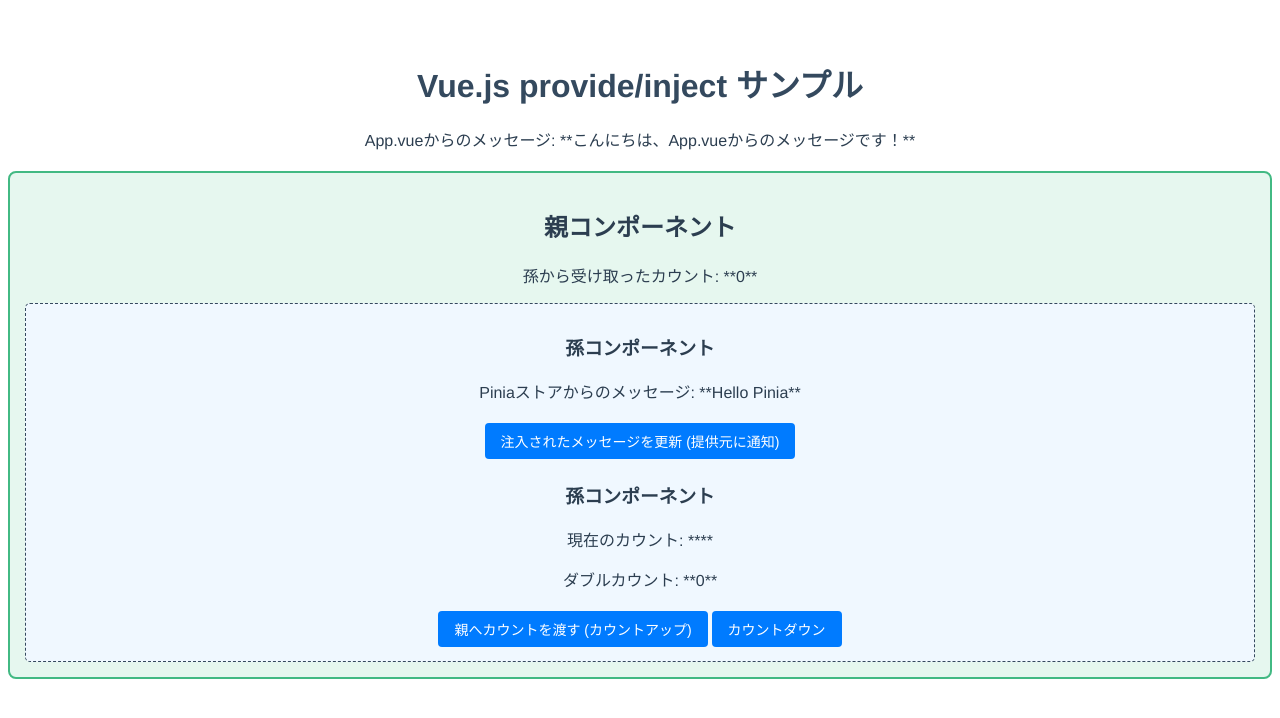
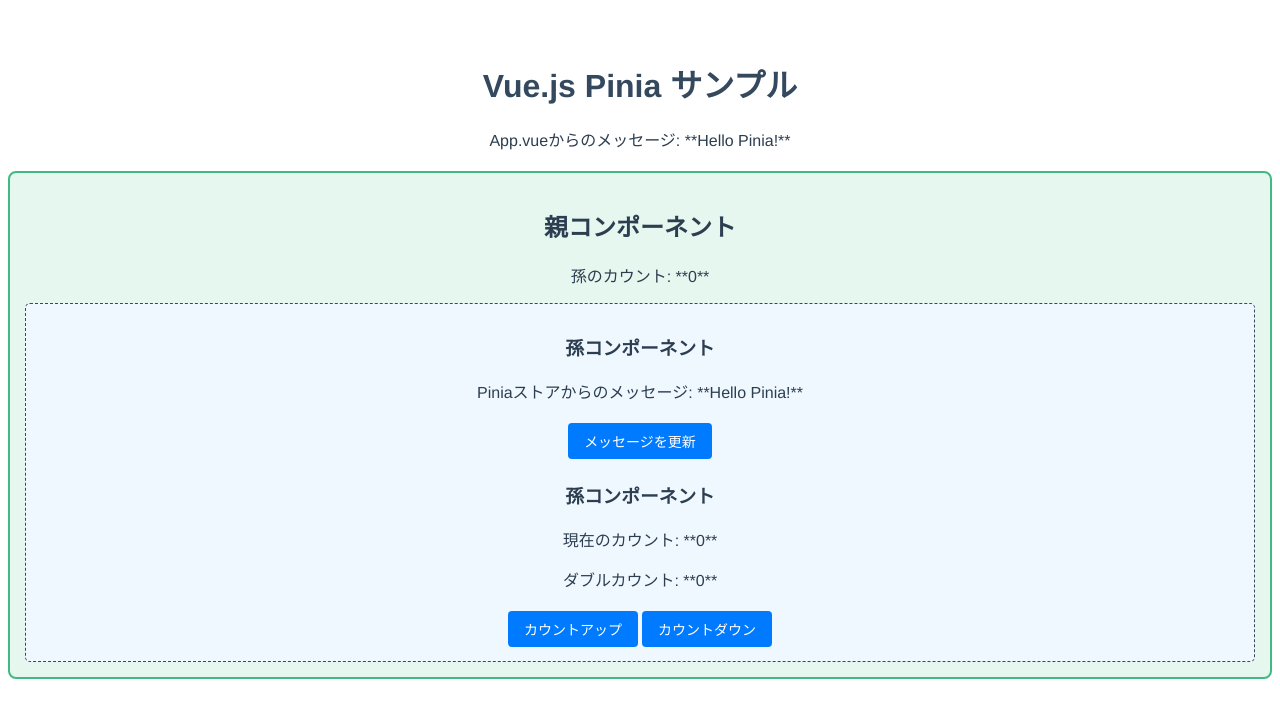
Before and after one commit to TerraNita/my-vue-app-20250728, a Vue app: page / in a window 1280 px wide. Shown: the top 718 px of the page. Built offline with nearby package versions, Linux system fonts and the light colour scheme.

Commit message:
App.vue、ParentComponent.vue、GrandchildComponent.vueを更新し、Piniaストアを使用して状態管理を実装。コンポーネント間のデータフローを改善し、不要なコードを削除。storeのカウントとメッセージを表示するように修正。

```diff
--- a/src/App.vue
+++ b/src/App.vue
@@ -1,29 +1,16 @@
-<!-- src/App.vue -->
 <template>
   <div id="app">
-    <h1>Vue.js provide/inject サンプル</h1>
-    <p>App.vueからのメッセージ: **{{ appMessage }}**</p>
-
+    <h1>Vue.js Pinia サンプル</h1>
+    <p>App.vueからのメッセージ: **{{ store.message }}**</p>
     <ParentComponent />
   </div>
 </template>
 
 <script setup>
-import { ref, provide } from 'vue';
 import ParentComponent from './components/ParentComponent.vue';
+import { useStore } from './store'; // Piniaストアをインポート
 
-const appMessage = ref('こんにちは、App.vueからのメッセージです！');
-
-// provideを使って 'appMessageKey' というキーで appMessage を提供
-// refオブジェクトをそのまま提供することで、孫コンポーネントで参照が維持され、
-// App.vueのappMessageが更新されると、孫コンポーネントの表示も自動的に更新されます。
-provide('appMessageKey', appMessage);
-
-// 孫コンポーネントからメッセージを更新するための関数も提供
-const updateAppMessage = (newMessage) => {
-  appMessage.value = newMessage;
-};
-provide('updateAppMessageKey', updateAppMessage);
+const store = useStore();
 </script>
 
 <style>
--- a/src/components/GrandchildComponent.vue
+++ b/src/components/GrandchildComponent.vue
@@ -3,48 +3,45 @@
     <h3>孫コンポーネント</h3>
     <p>Piniaストアからのメッセージ: **{{ store.message }}**</p>
 
-    <button @click="changeInjectedMessage">注入されたメッセージを更新 (提供元に通知)</button>
+    <button @click="updateMessage">メッセージを更新</button>
 
     <h3>孫コンポーネント</h3>
     <p>現在のカウント: **{{ store.counter }}**</p>
     <p>ダブルカウント: **{{ store.doubleCount }}**</p>
-    <button @click="handleIncrement">親へカウントを渡す (カウントアップ)</button>
+    <button @click="handleIncrement">カウントアップ</button>
     <button @click="handleDecrement">カウントダウン</button>
   </div>
 </template>
 
 <script setup>
-import { defineEmits, watch } from 'vue'; // defineEmitsとwatchをインポート
-import { useStore } from '../store'; // Piniaストアをインポート
+import { defineEmits, watch } from 'vue';
+import { useStore } from '../store';
 
-// Piniaストアを利用
 const store = useStore();
 
-// 親コンポーネントへイベントを発行するためのemitsを定義
 const emit = defineEmits(['increment']);
 
-// カウント値の変更をリアルタイムで親に通知
 watch(() => store.counter, (newCount) => {
   emit('increment', newCount);
 });
 
-// カウントアップボタンのハンドラ
 const handleIncrement = () => {
   store.increment();
 };
 
-// カウントダウンボタンのハンドラ
+// handleDecrementでdecrementアクションを呼び出すように修正
 const handleDecrement = () => {
-  store.counter--;
+  store.decrement();
 };
 
-const changeInjectedMessage = () => {
+const updateMessage = () => {
     const newMessage = '孫からPiniaストアを更新！ (' + new Date().toLocaleTimeString() + ')';
     store.setMessage(newMessage);
 };
 </script>
 
 <style scoped>
+/* スタイルは変更なし */
 .grandchild-component {
   border: 1px dashed #35495e;
   padding: 10px;
--- a/src/components/ParentComponent.vue
+++ b/src/components/ParentComponent.vue
@@ -1,24 +1,16 @@
-<!-- src/components/ParentComponent.vue -->
 <template>
   <div class="parent-component">
     <h2>親コンポーネント</h2>
-      <p>孫から受け取ったカウント: **{{ receivedCountFromGrandchild }}**</p>
-      <GrandchildComponent @increment="handleGrandchildCount" />
+    <p>孫のカウント: **{{ store.counter }}**</p>
+    <GrandchildComponent />
   </div>
 </template>
 
 <script setup>
-  import { ref } from 'vue';
 import GrandchildComponent from './GrandchildComponent.vue';
+import { useStore } from '../store'; // Piniaストアをインポート
 
-  // 孫コンポーネントから受け取ったカウントを保持するリアクティブな変数
-  const receivedCountFromGrandchild = ref(0);
-
-  // GrandchildComponent から 'increment' イベントを受け取った時のハンドラ
-  const handleGrandchildCount = (count) => {
-    console.log('親コンポーネントで孫からのカウントを受信:', count);
-    receivedCountFromGrandchild.value = count;
-  };
+const store = useStore();
 </script>
 
 <style scoped>
--- a/src/main.js
+++ b/src/main.js
@@ -2,8 +2,10 @@
 import { createPinia } from 'pinia'
 import App from './App.vue'
 
-
 const app = createApp(App)
 
+// Piniaをインスタンスに適用
 app.use(createPinia())
-createApp(App).mount('#app')
+
+// Piniaを適用したインスタンスをマウント
+app.mount('#app')
--- a/src/store/index.js
+++ b/src/store/index.js
@@ -1,16 +1,20 @@
+// src/store/index.js
 import { defineStore } from 'pinia'
 
 export const useStore = defineStore('main', {
   state: () => ({
-        count: 0,
-        message: 'Hello Pinia',
+    counter: 0, // "count" を "counter" に修正
+    message: 'Hello Pinia!',
   }),
   getters: {
-        doubleCount: (state) => state.count * 2,
+    doubleCount: (state) => state.counter * 2,
   },
   actions: {
     increment() {
-            this.count++
+      this.counter++
+    },
+    decrement() { // decrementアクションを追加
+      this.counter--
     },
     setMessage(newMessage) {
       this.message = newMessage
```
Lines whose indentation alone changed are shown as unchanged.
